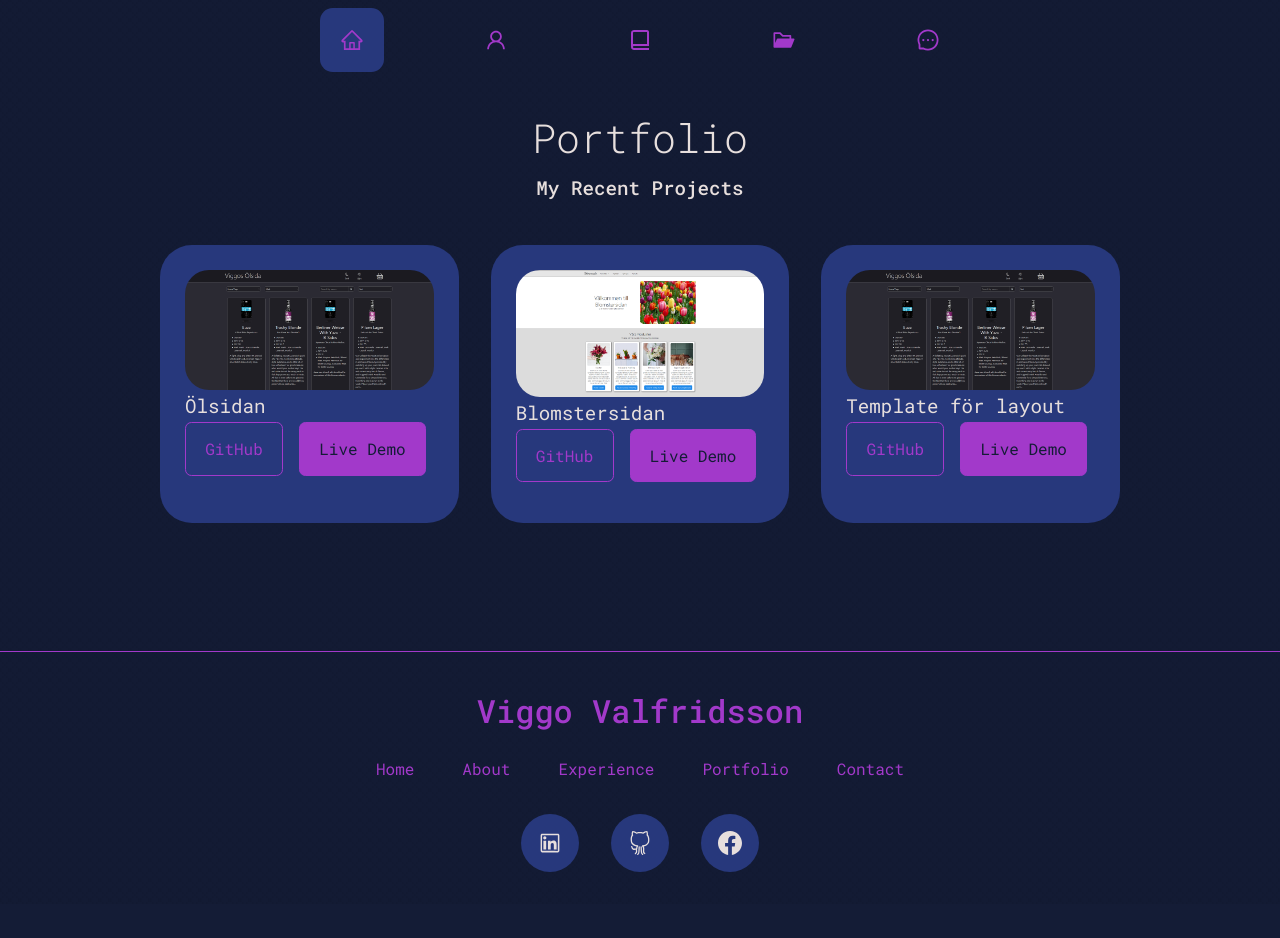
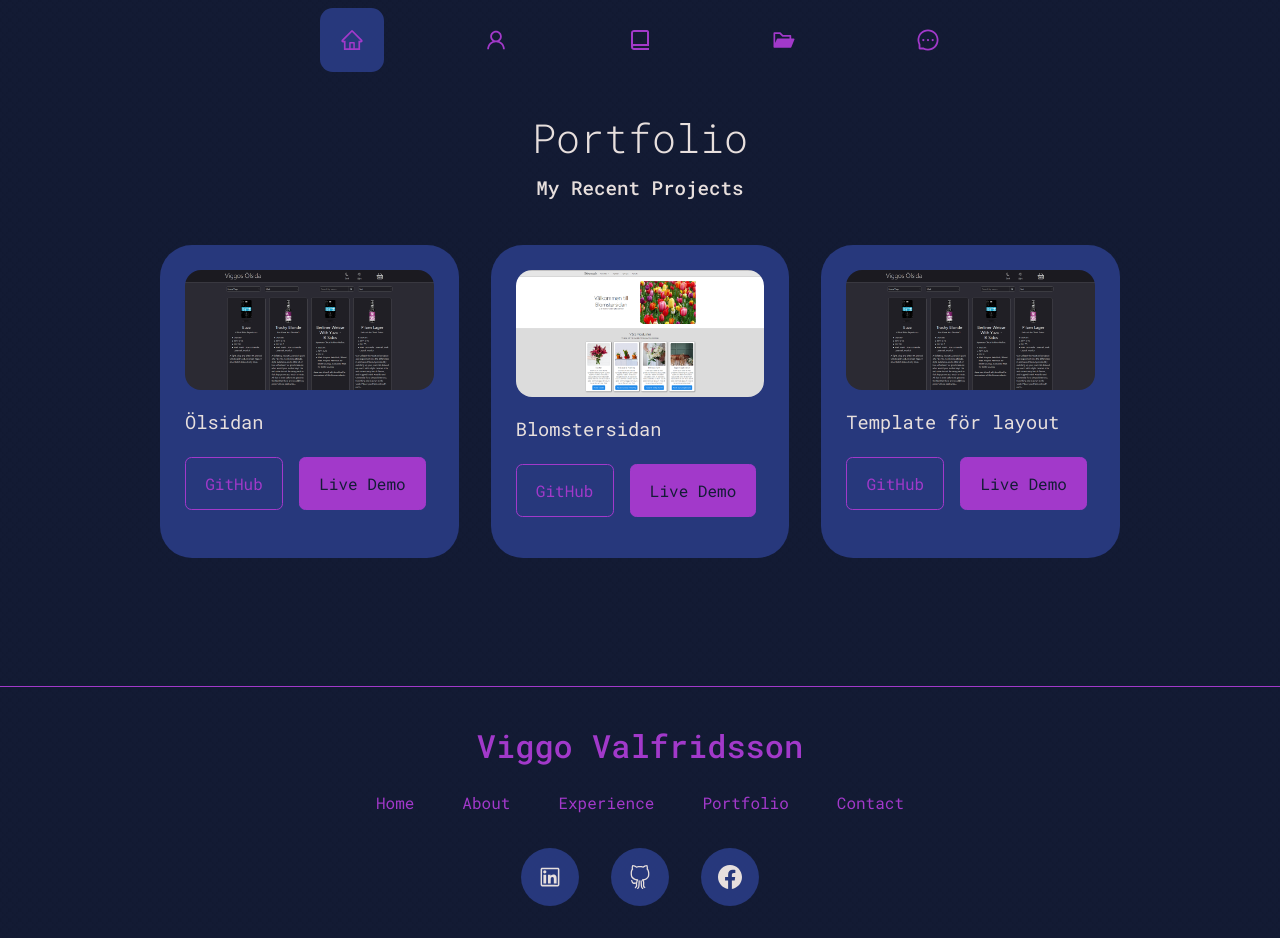
Before and after one commit to ViggoValfridsson/REACT-Portfolio, a React (Create React App) app: page /portfolio in a window 1280 px wide. Before the commit the page ends 904 px from the top, so only its background shows below. Built offline with nearby package versions, Linux system fonts and the light colour scheme; the HTML template or start-up script is replaced by a standard one.

Commit message:
Fixed styling mistake on portfolio page

```diff
--- a/src/components/portfolio/Portfolio.jsx
+++ b/src/components/portfolio/Portfolio.jsx
@@ -13,7 +13,7 @@ const Portfolio = ({removeButtonFocus}) => {
               <div className="portfolio-image">
                 <img src={imagePath} alt={`A screenshot of the project ${title}.`} />
               </div>
-              <h2>{title}</h2>
+              <h3>{title}</h3>
               <div className="portfolio-cta">
                 <a
                   href={githubLink}
--- a/src/components/portfolio/portfolio.css
+++ b/src/components/portfolio/portfolio.css
@@ -34,13 +34,13 @@
 }
 
 .portfolio-image {
-  border-radius: 1.5rem;
+  border-radius: 1rem;
   overflow: hidden;
 }
 
-.portfolio-item h2 {
+.portfolio-item h3 {
   font-weight: 400;
-  margin: 1.2rem 0 1.5rem;
+  margin: 1rem 0 1.2rem;
 }
 
 .portfolio-cta {
```
